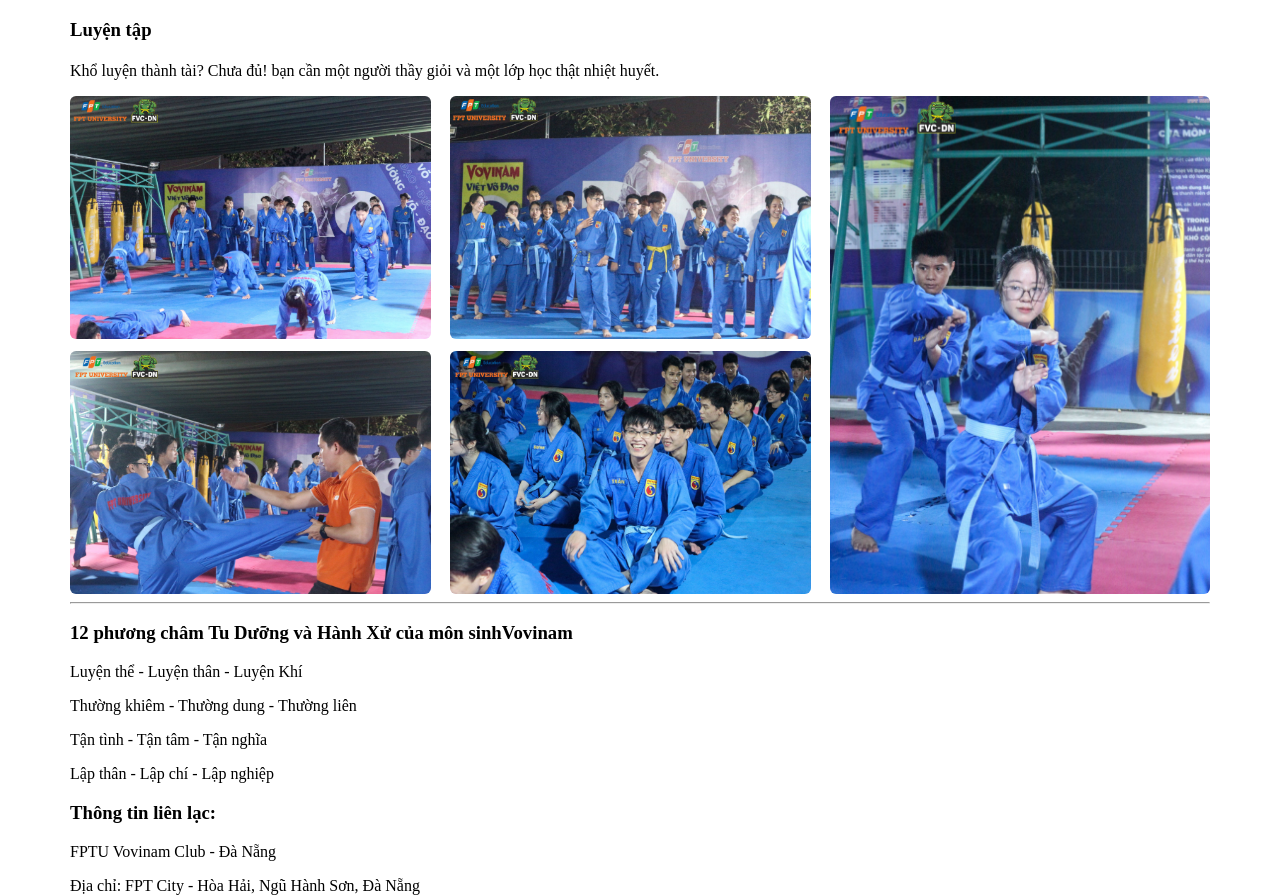
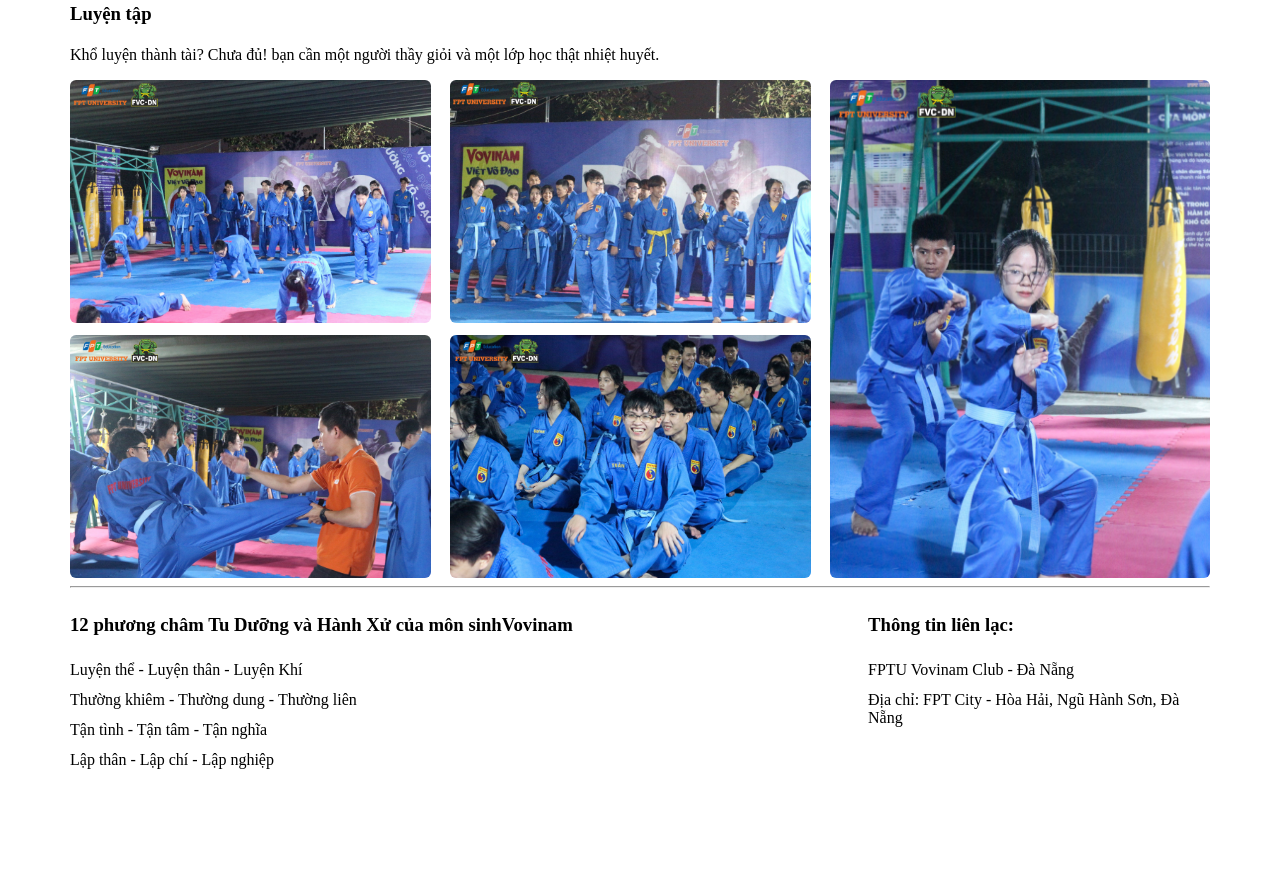
Before and after one commit to Minhhoang905/HTML, a plain HTML site: page index.html in a window 1280 px wide. Shown: the part 884-1779 px from the top of the page. After the commit the page ends 1667 px from the top, so only its background shows below. Drawn offline with Linux system fonts and the light colour scheme.

Commit message:
Update footer

```diff
--- a/index.css
+++ b/index.css
@@ -6,13 +6,12 @@
 
 /* class header  */
 .Header {
-    height: 120px;
+    height: 100%;
     display: flex;
 }
 
 /* class bodypart */
 .BodyPart {
-    width: 100%;
     height: 100%;
     display: flex;
     flex-direction: column;
@@ -20,7 +19,8 @@
 
 /* class Footer */
 .Footer {
-    height: 120px;
+    height: 100%;
+    display: flex;
 }
 
 /* phần bên trái của class header  */
@@ -199,3 +199,25 @@ a:active {
     height: 100%;
     border-radius: 6px;
 }
+
+/* Left footer*/
+.LeftFooter {
+    display: flex;
+    flex: 7;
+    flex-direction: column;
+}
+
+/* Right footer */
+.RightFooter {
+    display: flex;
+    flex: 3;
+    flex-direction: column;
+}
+
+/* Thẻ p trong class Footer */
+.Footer p {
+    /* Set margin về 0 */
+    margin: 0;
+    /* Set lại margin của thẻ p */
+    margin: 6px 0px 6px 0px;
+}
--- a/index.html
+++ b/index.html
@@ -116,6 +116,8 @@
         <!-- Footer -->
         <footer>
             <div class="Footer">
+                <!-- Left footer -->
+                <div class="LeftFooter">
                     <h3>
                         12 phương châm Tu Dưỡng và Hành Xử của môn sinhVovinam
                     </h3>
@@ -131,6 +133,10 @@
                     <p>
                         Lập thân - Lập chí - Lập nghiệp
                     </p>
+                </div>
+
+                <!-- Right footer -->
+                <div class="RightFooter">
                     <h3>
                         Thông tin liên lạc:
                     </h3>
@@ -141,6 +147,7 @@
                         Địa chỉ: FPT City - Hòa Hải, Ngũ Hành Sơn, Đà Nẵng
                     </p>
                 </div>
+            </div>
         </footer>
     </div>
 </body>
```
Lines whose indentation alone changed are shown as unchanged.
